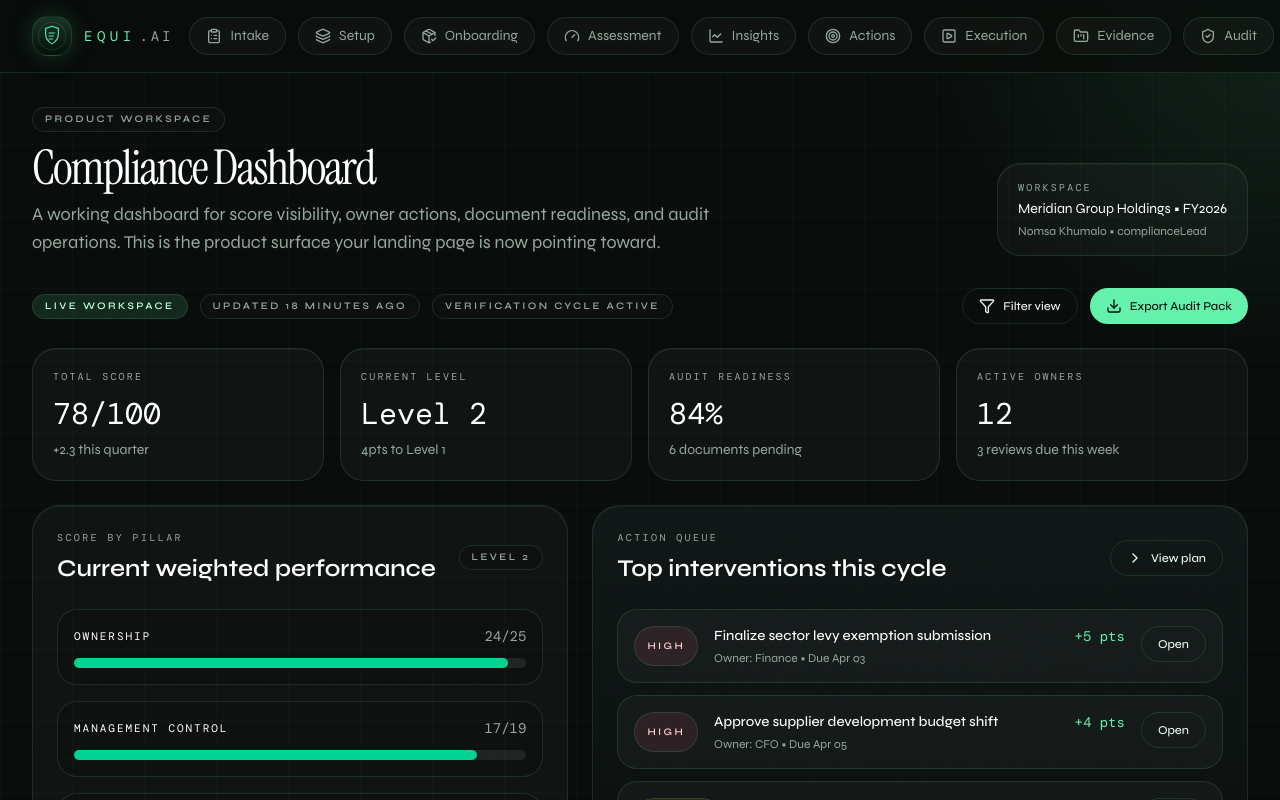
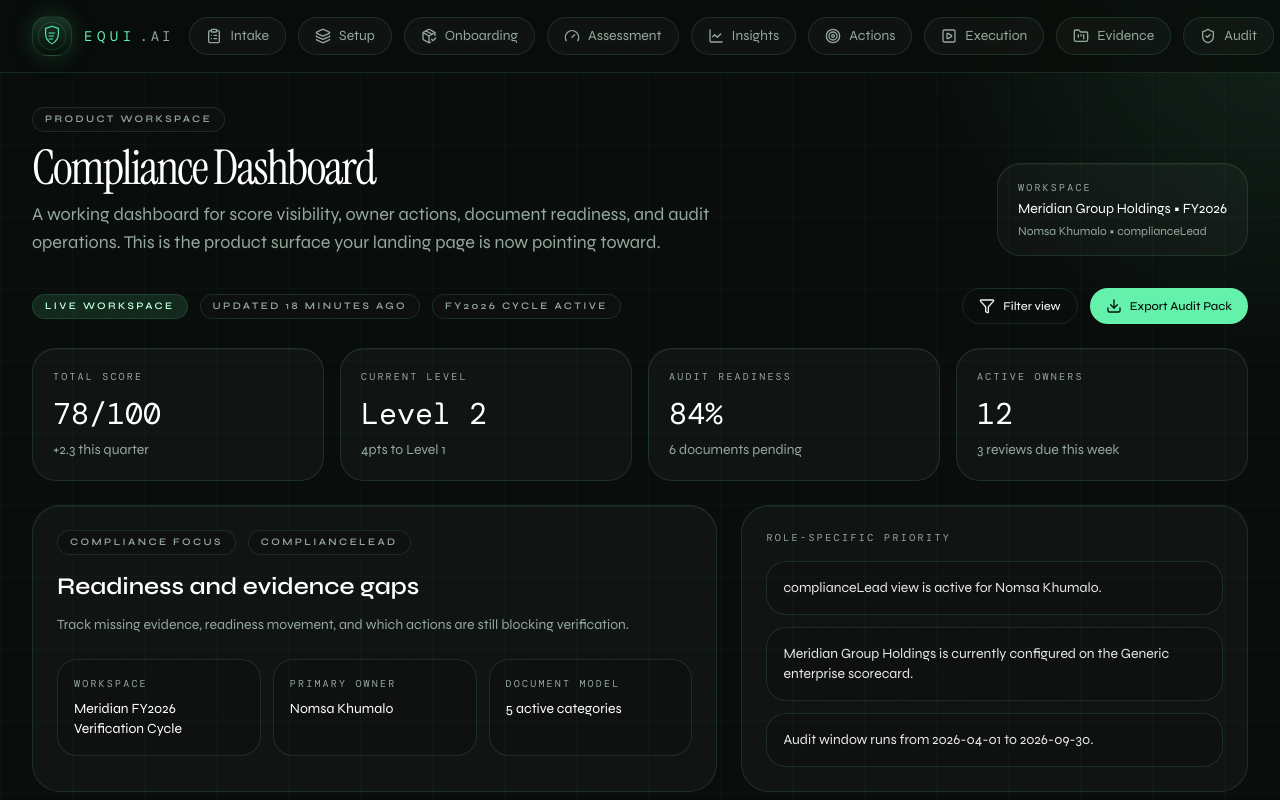
Before and after one commit to nyashahama/equi-ai, a Next.js app: page /dashboard in a window 1280 px wide. Shown: the top 800 px of the page. Built offline with nearby package versions, Linux system fonts and the light colour scheme; a web font is replaced by a local one.

Commit message:
Make dashboard role-aware and workspace-aware

```diff
--- a/app/dashboard/page.tsx
+++ b/app/dashboard/page.tsx
@@ -1,3 +1,5 @@
+"use client";
+
 import { AlertTriangle, CheckCircle2, ChevronRight, Download, FileText, Filter } from "lucide-react";
 
 import {
@@ -9,9 +11,48 @@ import {
   dashboardStatCards,
 } from "@/components/product/data";
 import { ProductShell } from "@/components/product/shell";
+import { useWorkspace } from "@/components/product/workspace-context";
 import { Badge } from "@/components/ui/badge";
 import { Button } from "@/components/ui/button";
 import { Card, CardContent } from "@/components/ui/card";
+
+const roleDashboardFocus = {
+  admin: {
+    label: "Admin focus",
+    title: "Cross-functional governance",
+    description: "Monitor ownership, permissions, open blockers, and readiness across the full workspace.",
+  },
+  complianceLead: {
+    label: "Compliance focus",
+    title: "Readiness and evidence gaps",
+    description: "Track missing evidence, readiness movement, and which actions are still blocking verification.",
+  },
+  financeLead: {
+    label: "Finance focus",
+    title: "Budget-linked score movement",
+    description: "Watch the actions tied to spend, ownership, and supplier development allocations.",
+  },
+  peopleLead: {
+    label: "People focus",
+    title: "Representation and training coverage",
+    description: "Prioritize management control, demographics, and learnership evidence completeness.",
+  },
+  procurementLead: {
+    label: "Procurement focus",
+    title: "Supplier quality and qualifying spend",
+    description: "Track certificate coverage, supplier compliance, and spend leakage affecting the score.",
+  },
+  executiveViewer: {
+    label: "Executive focus",
+    title: "Outcome and risk visibility",
+    description: "Keep the summary at board level: score movement, readiness, risk concentration, and deadlines.",
+  },
+  auditor: {
+    label: "Auditor focus",
+    title: "Read-only verification view",
+    description: "Review evidence status, timelines, and final-pack readiness without editing operational data.",
+  },
+} as const;
 
 function statusTone(status: string) {
   if (status === "Ready" || status === "Complete") {
@@ -26,6 +67,11 @@ function statusTone(status: string) {
 }
 
 export default function DashboardPage() {
+  const { workspace } = useWorkspace();
+  const focus = roleDashboardFocus[workspace.currentUserRole];
+  const currentOwner =
+    workspace.roles.complianceLead ?? workspace.primaryContact.split(",")[0];
+
   return (
     <ProductShell
       title="Compliance Dashboard"
@@ -36,7 +82,7 @@ export default function DashboardPage() {
           <div className="flex flex-wrap gap-3">
             <Badge>Live workspace</Badge>
             <Badge variant="secondary">Updated 18 minutes ago</Badge>
-            <Badge variant="secondary">Verification cycle active</Badge>
+            <Badge variant="secondary">{workspace.reportingPeriod} cycle active</Badge>
           </div>
           <div className="flex flex-wrap gap-3">
             <Button variant="outline" size="sm">
@@ -62,6 +108,60 @@ export default function DashboardPage() {
               </CardContent>
             </Card>
           ))}
+        </div>
+
+        <div className="grid gap-6 xl:grid-cols-[1.15fr_0.85fr]">
+          <Card className="rounded-[1.75rem] border-white/8 bg-white/[0.03]">
+            <CardContent className="p-6">
+              <div className="flex flex-wrap items-center gap-3">
+                <Badge variant="secondary">{focus.label}</Badge>
+                <Badge variant="secondary">{workspace.currentUserRole}</Badge>
+              </div>
+              <h2 className="mt-4 text-2xl font-semibold text-white">{focus.title}</h2>
+              <p className="mt-2 max-w-2xl text-sm leading-7 text-[color:var(--muted-foreground)]">
+                {focus.description}
+              </p>
+              <div className="mt-5 grid gap-3 sm:grid-cols-3">
+                <div className="rounded-[1.25rem] border border-white/8 bg-black/10 p-4">
+                  <p className="font-mono text-[10px] uppercase tracking-[0.22em] text-[color:var(--muted-foreground)]">
+                    Workspace
+                  </p>
+                  <p className="mt-2 text-sm text-white">{workspace.workspaceName}</p>
+                </div>
+                <div className="rounded-[1.25rem] border border-white/8 bg-black/10 p-4">
+                  <p className="font-mono text-[10px] uppercase tracking-[0.22em] text-[color:var(--muted-foreground)]">
+                    Primary owner
+                  </p>
+                  <p className="mt-2 text-sm text-white">{currentOwner}</p>
+                </div>
+                <div className="rounded-[1.25rem] border border-white/8 bg-black/10 p-4">
+                  <p className="font-mono text-[10px] uppercase tracking-[0.22em] text-[color:var(--muted-foreground)]">
+                    Document model
+                  </p>
+                  <p className="mt-2 text-sm text-white">{workspace.documentCategories.length} active categories</p>
+                </div>
+              </div>
+            </CardContent>
+          </Card>
+
+          <Card className="rounded-[1.75rem] border-white/8 bg-white/[0.03]">
+            <CardContent className="p-6">
+              <p className="font-mono text-[10px] uppercase tracking-[0.24em] text-[color:var(--muted-foreground)]">
+                Role-specific priority
+              </p>
+              <div className="mt-4 space-y-3">
+                {[
+                  `${workspace.currentUserRole} view is active for ${workspace.roles[workspace.currentUserRole]}.`,
+                  `${workspace.companyName} is currently configured on the ${workspace.scorecardModel}.`,
+                  `Audit window runs from ${workspace.auditCycleStart} to ${workspace.auditCycleEnd}.`,
+                ].map((item) => (
+                  <div key={item} className="rounded-[1.25rem] border border-white/8 bg-black/10 p-4 text-sm text-white/90">
+                    {item}
+                  </div>
+                ))}
+              </div>
+            </CardContent>
+          </Card>
         </div>
 
         <div className="grid gap-6 xl:grid-cols-[0.9fr_1.1fr]">
@@ -131,7 +231,15 @@ export default function DashboardPage() {
                     <div>
                       <p className="text-sm font-medium text-white">{action.title}</p>
                       <p className="mt-1 text-xs text-[color:var(--muted-foreground)]">
-                        Owner: {action.owner} • Due {action.due}
+                        Owner: {action.owner === "Finance"
+                          ? workspace.roles.financeLead
+                          : action.owner === "HR"
+                            ? workspace.roles.peopleLead
+                            : action.owner === "Procurement"
+                              ? workspace.roles.procurementLead
+                              : action.owner === "CFO"
+                                ? workspace.primaryContact.split(",")[0]
+                                : workspace.roles.complianceLead} • Due {action.due}
                       </p>
                     </div>
                     <p className="font-mono text-sm text-[color:var(--primary)]">{action.points} pts</p>
@@ -168,7 +276,13 @@ export default function DashboardPage() {
                     <div>
                       <p className="text-sm font-medium text-white">{doc.name}</p>
                       <p className="mt-1 text-xs text-[color:var(--muted-foreground)]">
-                        Owner: {doc.owner} • Updated {doc.updated}
+                        Owner: {doc.owner === "People Ops"
+                          ? workspace.roles.peopleLead
+                          : doc.owner === "Procurement"
+                            ? workspace.roles.procurementLead
+                            : doc.owner === "Legal"
+                              ? workspace.roles.admin
+                              : workspace.roles.complianceLead} • Updated {doc.updated}
                       </p>
                     </div>
                     <Badge variant="secondary" className={statusTone(doc.status)}>
```
